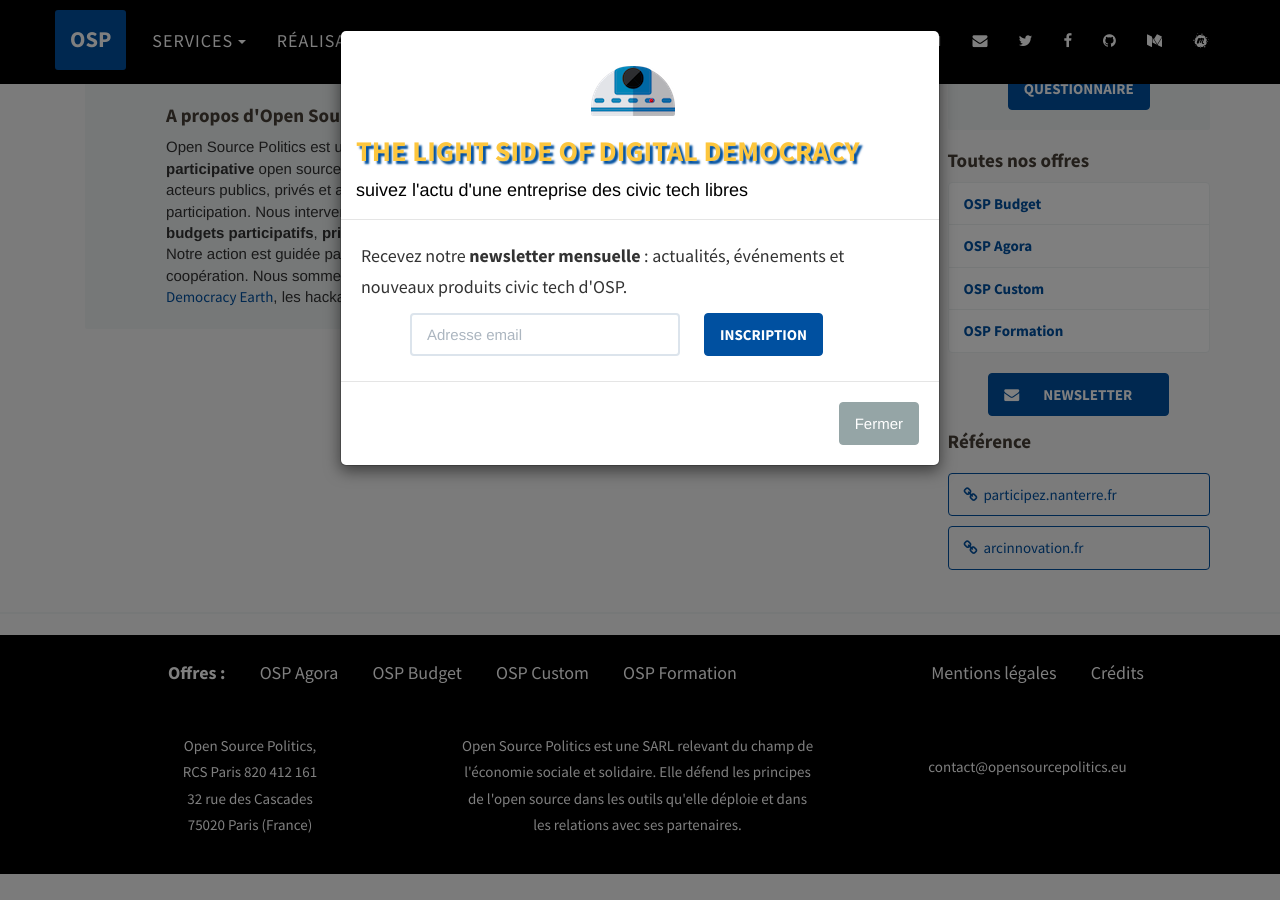
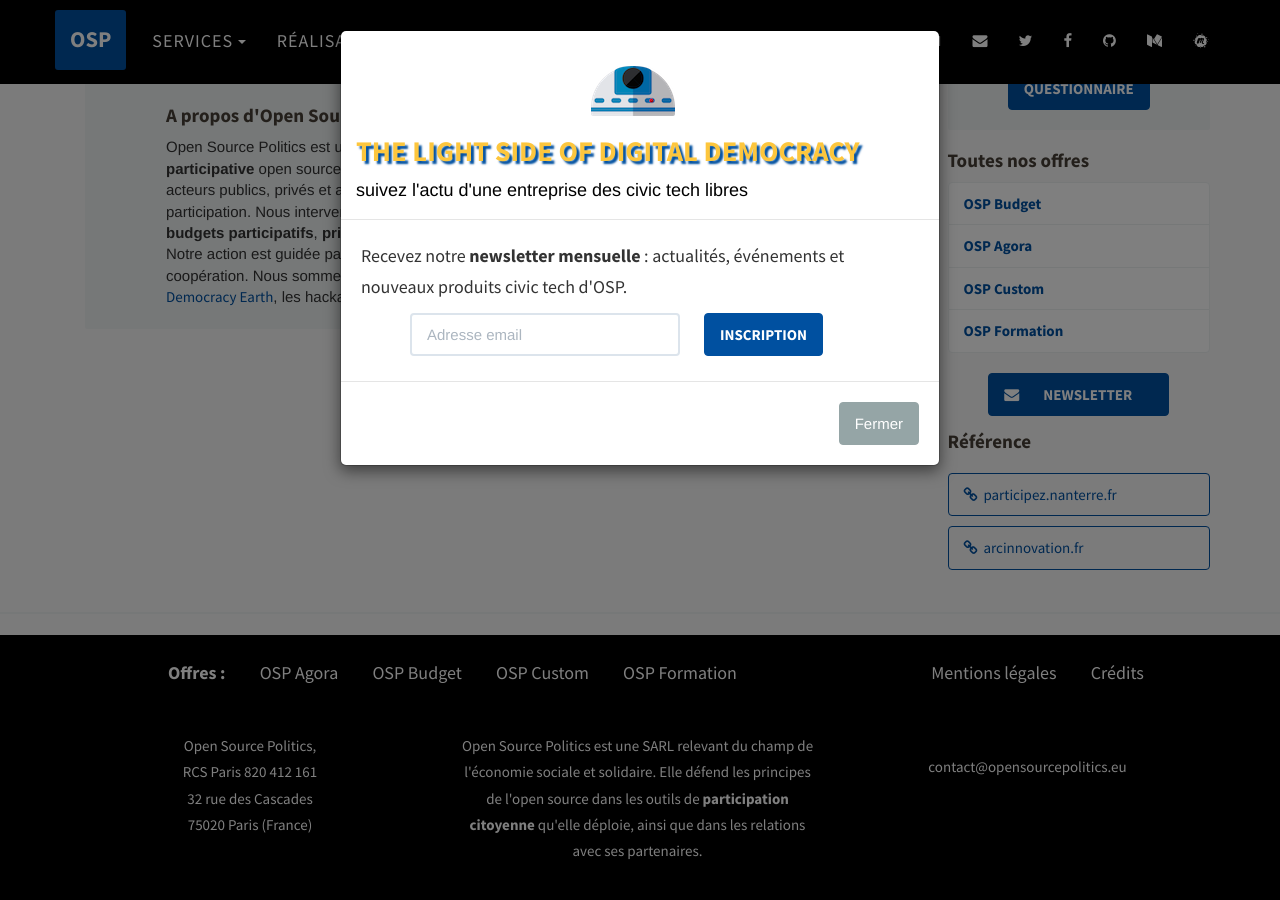
Before and after one commit to OpenSourcePolitics/opensourcepolitics_web-site, a Jekyll site: the page built from _offres-fr/custom.markdown, in a window 1280 px wide and 900 px high, scrolled down 783 px. Built offline with Jekyll 4.4.1, drawn with Linux system fonts in a browser that asks for light colours; some web fonts are replaced; comment, search, counter and statistics services are not loaded; before the commit the page ends 1657 px from its top, so only the background shows below that.

Commit message:
Update from Forestry.io - _data/i18n/fr.yml

```diff
--- a/_data/i18n/fr.yml
+++ b/_data/i18n/fr.yml
@@ -110,6 +110,6 @@ newsletter:
   subtitle: suivez l'actu d'une entreprise des civic tech libres
 footer:
   middle: Open Source Politics est une SARL relevant du champ de l'économie sociale
-    et solidaire. Elle défend les principes de l'open source dans les outils qu'elle
-    déploie et dans les relations avec ses partenaires.
+    et solidaire. Elle défend les principes de l'open source dans les outils de <b>participation
+    citoyenne</b> qu'elle déploie, ainsi que dans les relations avec ses partenaires.
   right-bottom: "édition mai 2017"
```
